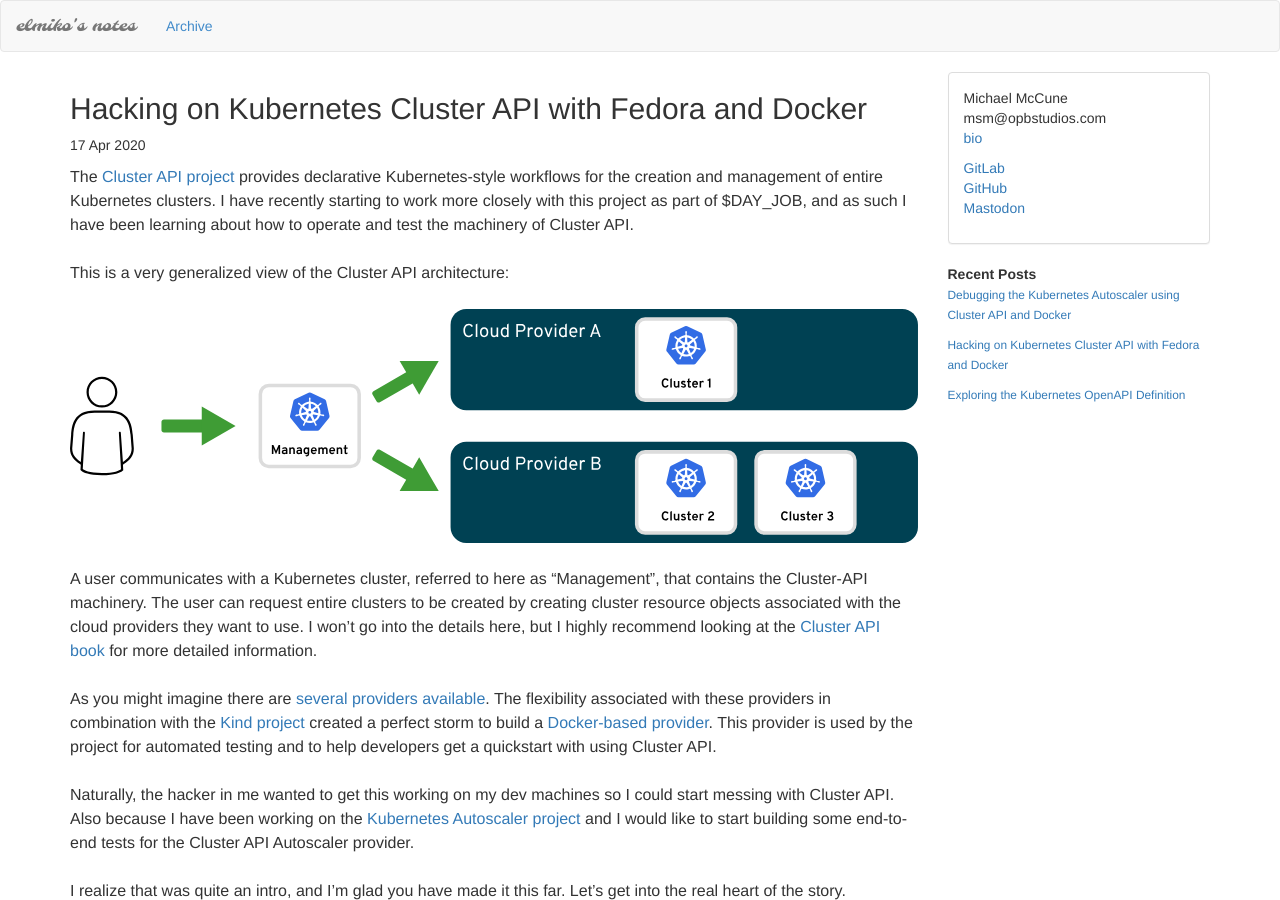
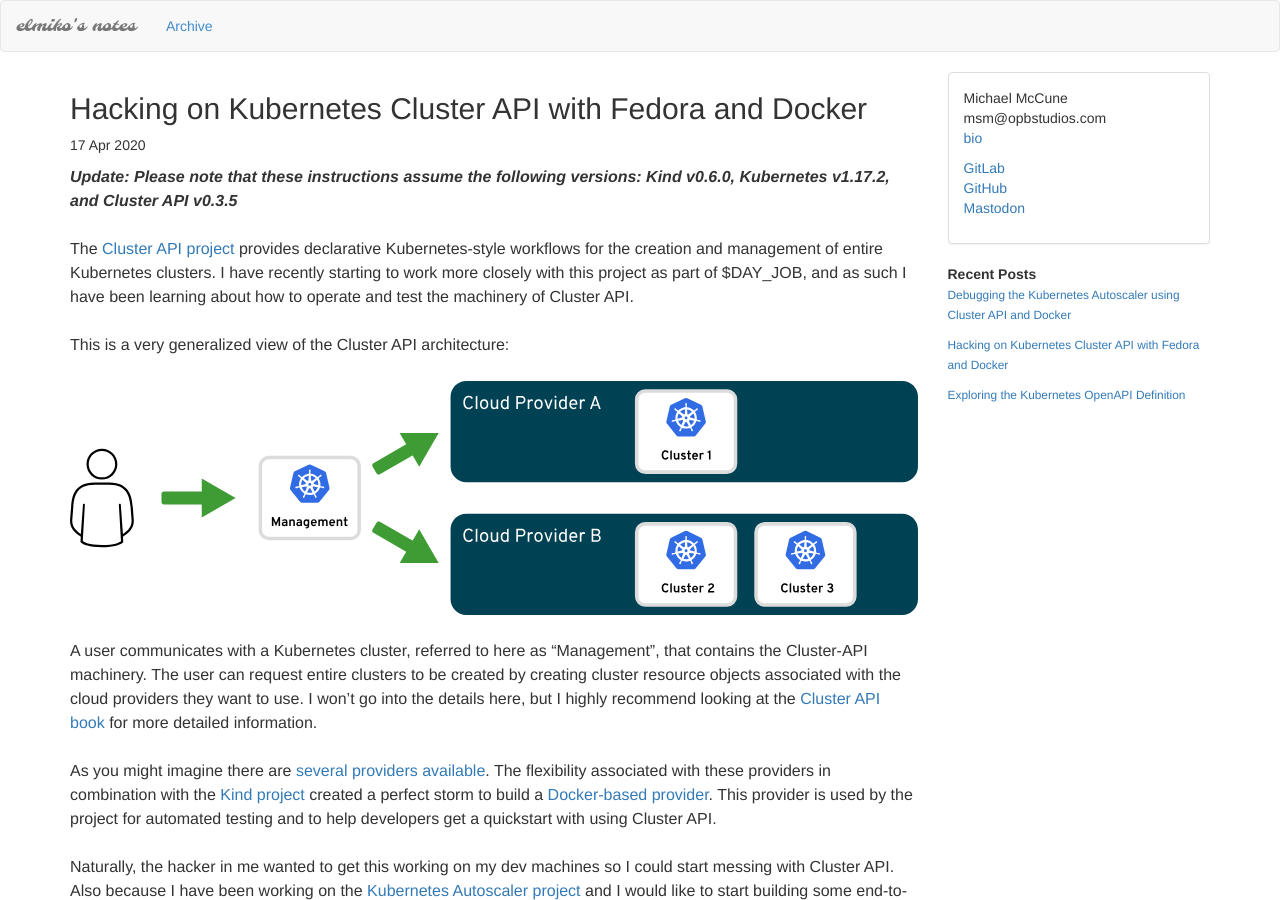
Before and after one commit to elmiko/elmiko.github.io, a Jekyll site: the page built from _posts/2020-04-17-exploring-cluster-api.markdown, in a window 1280 px wide and 900 px high. Built offline with Jekyll 4.4.1, drawn with Linux system fonts in a browser that asks for light colours; nearby versions of some CDN libraries.

Commit message:
update to add versions on 2020-04-17

```diff
--- a/_posts/2020-04-17-exploring-cluster-api.markdown
+++ b/_posts/2020-04-17-exploring-cluster-api.markdown
@@ -5,6 +5,9 @@
 date: 2020-04-17
 categories:
 ---
+
+_**Update: Please note that these instructions assume the following versions:
+Kind v0.6.0, Kubernetes v1.17.2, and Cluster API v0.3.5**_
 
 The [Cluster API project](https://github.com/kubernetes-sigs/cluster-api) provides
 declarative Kubernetes-style workflows for the creation and management of
```
